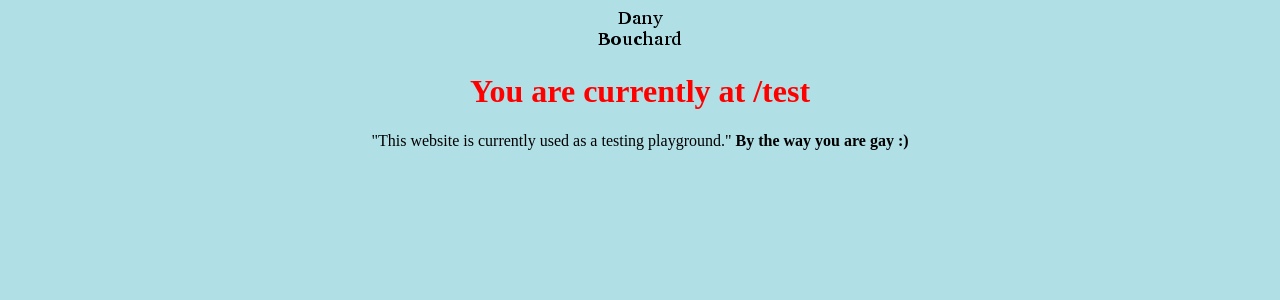
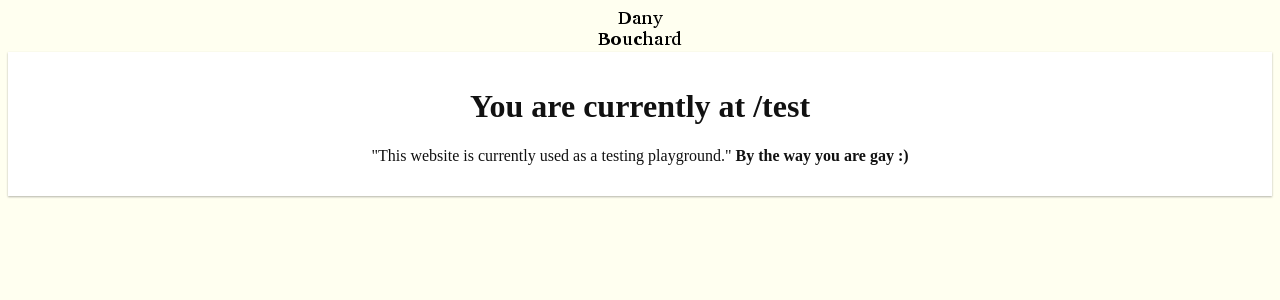
Before and after one commit to DanyBouchard/website_testing, a Python web app: template templates/test.html in a window 1280 px wide. Shown: the top 300 px of the page. Run offline with Jinja, Linux system fonts and the light colour scheme; the template is opened without the code that fills it, so the values that code supplies are empty.

Commit message:
Corrected a misplacement of index_stylesheet.css

```diff
--- a/static/index_stylesheet.css
+++ b/static/index_stylesheet.css
@@ -1,8 +1,11 @@
 body {
-	background-color: powderblue;
+	background-color: #fffff0;
 	text-align: center;
 }
 
-h1 {
-	color: red;
+#content {
+	color: #111;
+	padding: 15px;
+	box-shadow: 0 1px 2px rgba(0, 0, 0, 0.3);
+	background-color: #fff
 }
```
Also changed, not shown: templates/index_stylesheet.css (deleted, +0 -11 lines).
